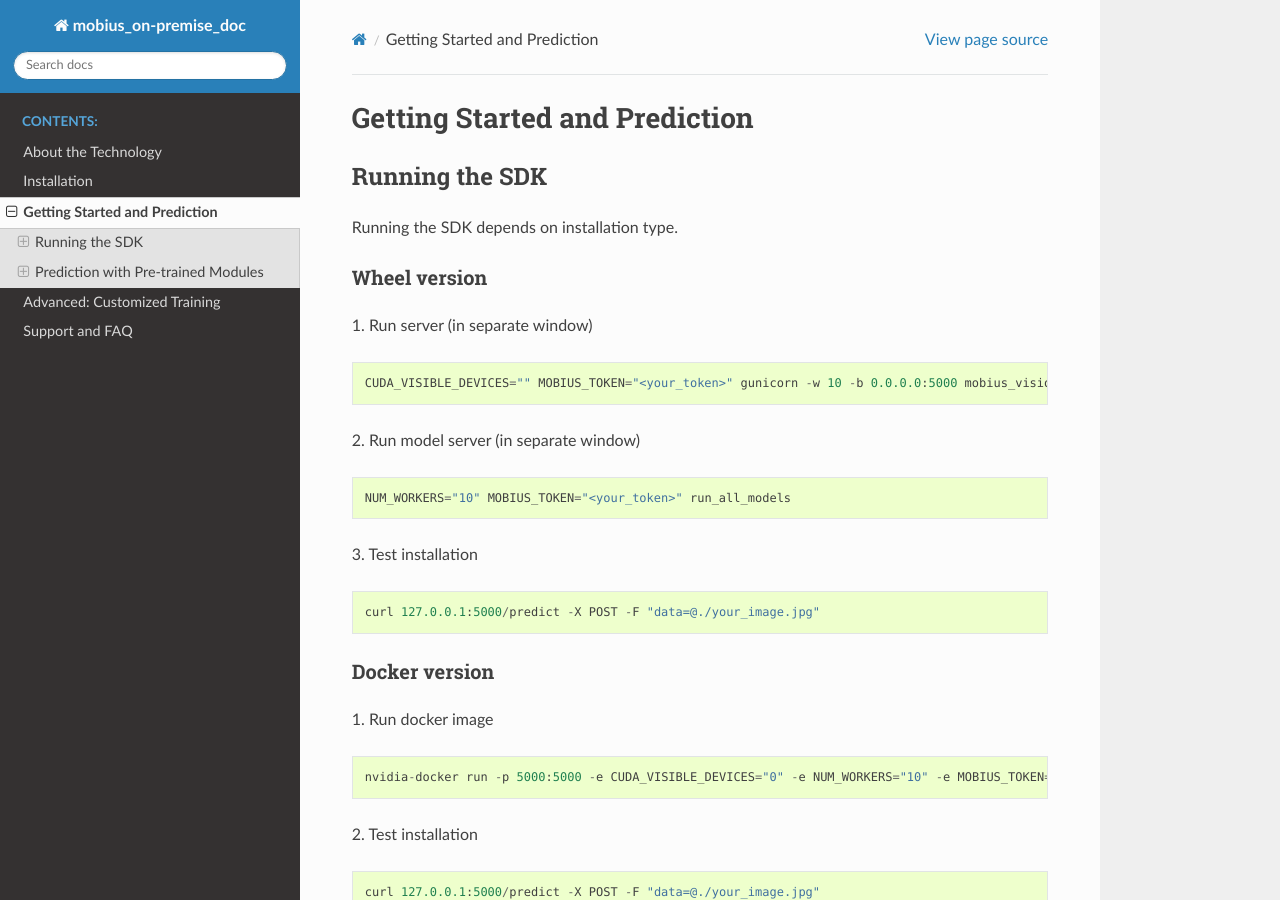
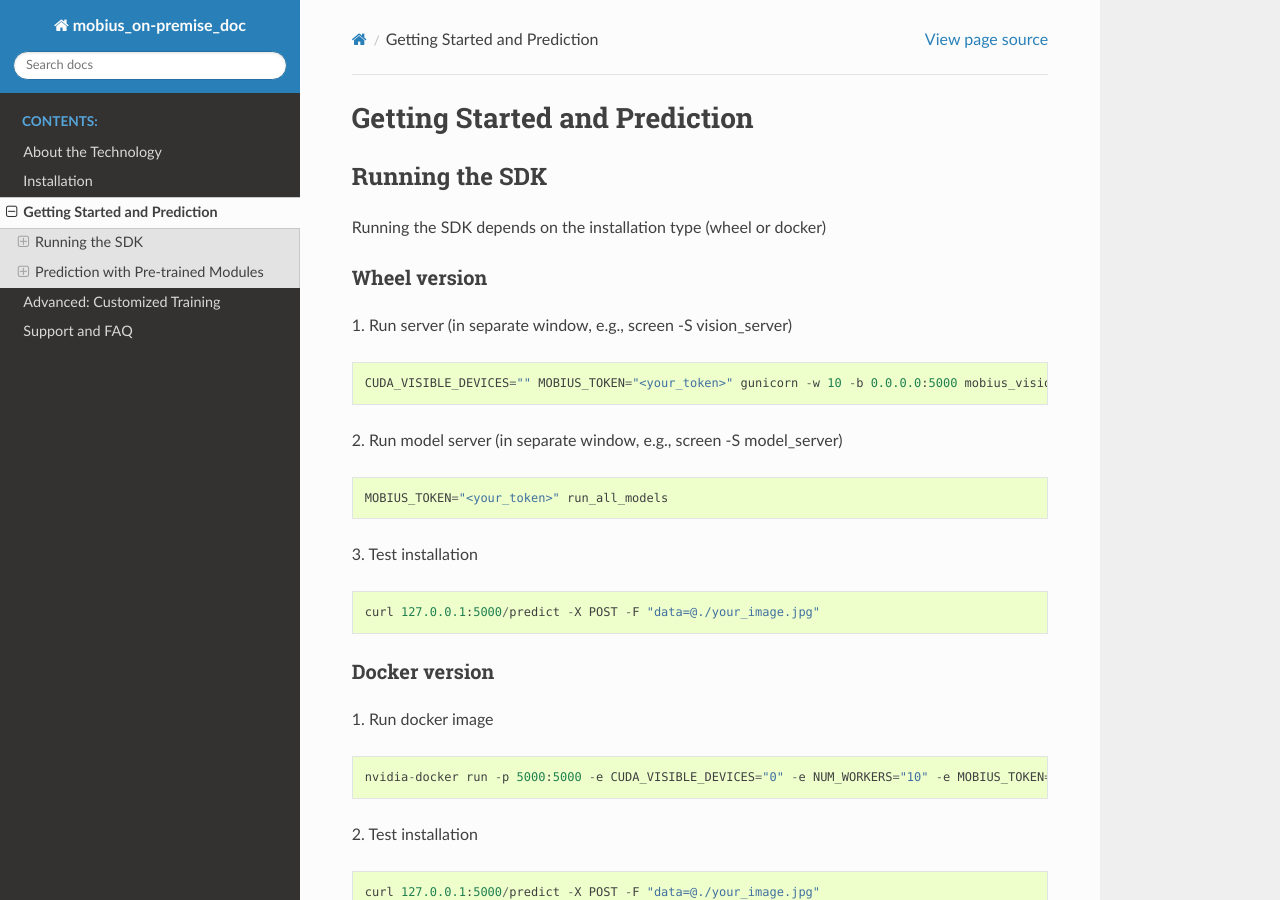
Before and after one commit to rumlingd/mobius_on-premise_doc, a Sphinx documentation site: the page built from source/getting-started.rst, in a window 1280 px wide and 900 px high. Built offline with Sphinx 7.4.7 and the Read the Docs theme 2.0.0, drawn with Linux system fonts in a browser that asks for light colours; formulas are drawn with MathJax 3; some of the changed text lies outside the part shown.

Commit message:
Update getting-started.rst
- Added some more specifics (screen -S vision_server)

```diff
--- a/source/getting-started.rst
+++ b/source/getting-started.rst
@@ -4,20 +4,20 @@
 Running the SDK
 ----------------
 
-Running the SDK depends on installation type.
+Running the SDK depends on the installation type (wheel or docker)
 
 
 Wheel version
 ^^^^^^^^^^^^^^
 
 
-1. Run server (in separate window)
+1. Run server (in separate window, e.g., screen -S vision_server)
 ::
   CUDA_VISIBLE_DEVICES="" MOBIUS_TOKEN="<your_token>" gunicorn -w 10 -b 0.0.0.0:5000 mobius_vision.request_server.main:application
 
-2. Run model server (in separate window)
+2. Run model server (in separate window, e.g., screen -S model_server)
 ::
-  NUM_WORKERS="10" MOBIUS_TOKEN="<your_token>" run_all_models
+  MOBIUS_TOKEN="<your_token>" run_all_models
 
 3. Test installation
 ::
```
Also changed, not shown: other parts of source/getting-started.rst (+1 -1 lines).
